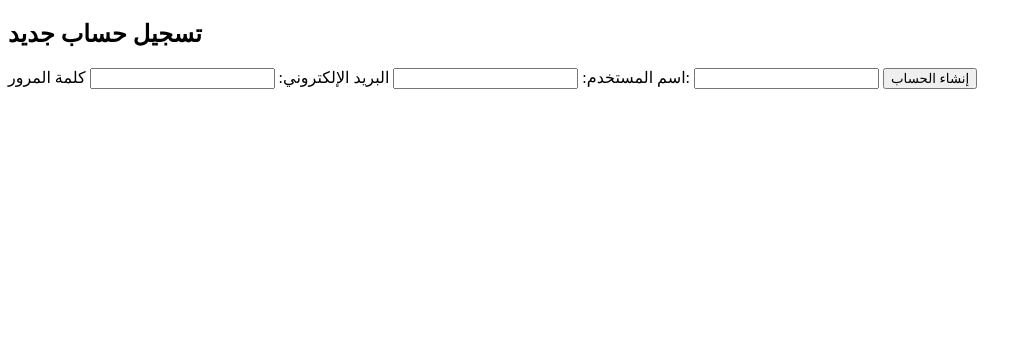
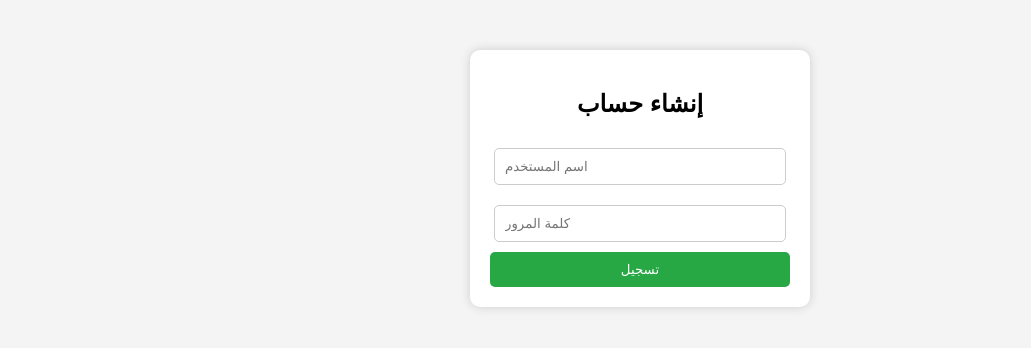
Before and after one commit to czxdsfgvb/altohoon, a plain HTML site: page register.html in a window 1280 px wide. Shown: the whole page, without its empty margins (0-1031 px from the left). Drawn offline with Linux system fonts and the light colour scheme.

Commit message:
Update register.html

```diff
--- a/register.html
+++ b/register.html
@@ -3,26 +3,39 @@
 <head>
     <meta charset="UTF-8">
     <meta name="viewport" content="width=device-width, initial-scale=1.0">
-    <title>تسجيل حساب جديد</title>
+    <title>إنشاء حساب</title>
+    <style>
+        body { font-family: Arial, sans-serif; text-align: center; background-color: #f4f4f4; }
+        .container { width: 300px; margin: 50px auto; padding: 20px; background: white; border-radius: 10px; box-shadow: 0px 0px 10px #ccc; }
+        input { width: 90%; padding: 10px; margin: 10px 0; border: 1px solid #ccc; border-radius: 5px; }
+        button { width: 100%; padding: 10px; background: #28a745; color: white; border: none; border-radius: 5px; cursor: pointer; }
+    </style>
 </head>
 <body>
+    <div class="container">
+        <h2>إنشاء حساب</h2>
+        <form id="registerForm">
+            <input type="text" id="username" placeholder="اسم المستخدم" required>
+            <input type="password" id="password" placeholder="كلمة المرور" required>
+            <button type="submit">تسجيل</button>
+        </form>
+    </div>
 
-    <h2>تسجيل حساب جديد</h2>
+    <script>
+        document.getElementById("registerForm").addEventListener("submit", function(event) {
+            event.preventDefault();
 
-    <form id="registerForm">
-        <label for="username">اسم المستخدم:</label>
-        <input type="text" id="username" required>
+            var username = document.getElementById("username").value;
+            var password = document.getElementById("password").value;
 
-        <label for="email">البريد الإلكتروني:</label>
-        <input type="email" id="email" required>
-
-        <label for="password">كلمة المرور:</label>
-        <input type="password" id="password" required>
-
-        <button type="submit">إنشاء الحساب</button>
-    </form>
-
-    <script src="script.js"></script>
-
+            if (username && password) {
+                localStorage.setItem("user", JSON.stringify({ username: username, password: password }));
+                alert("تم التسجيل بنجاح! يمكنك الآن تسجيل الدخول.");
+                window.location.href = "login.html";
+            } else {
+                alert("يرجى إدخال جميع البيانات.");
+            }
+        });
+    </script>
 </body>
-        </html>
+    </html>
```
